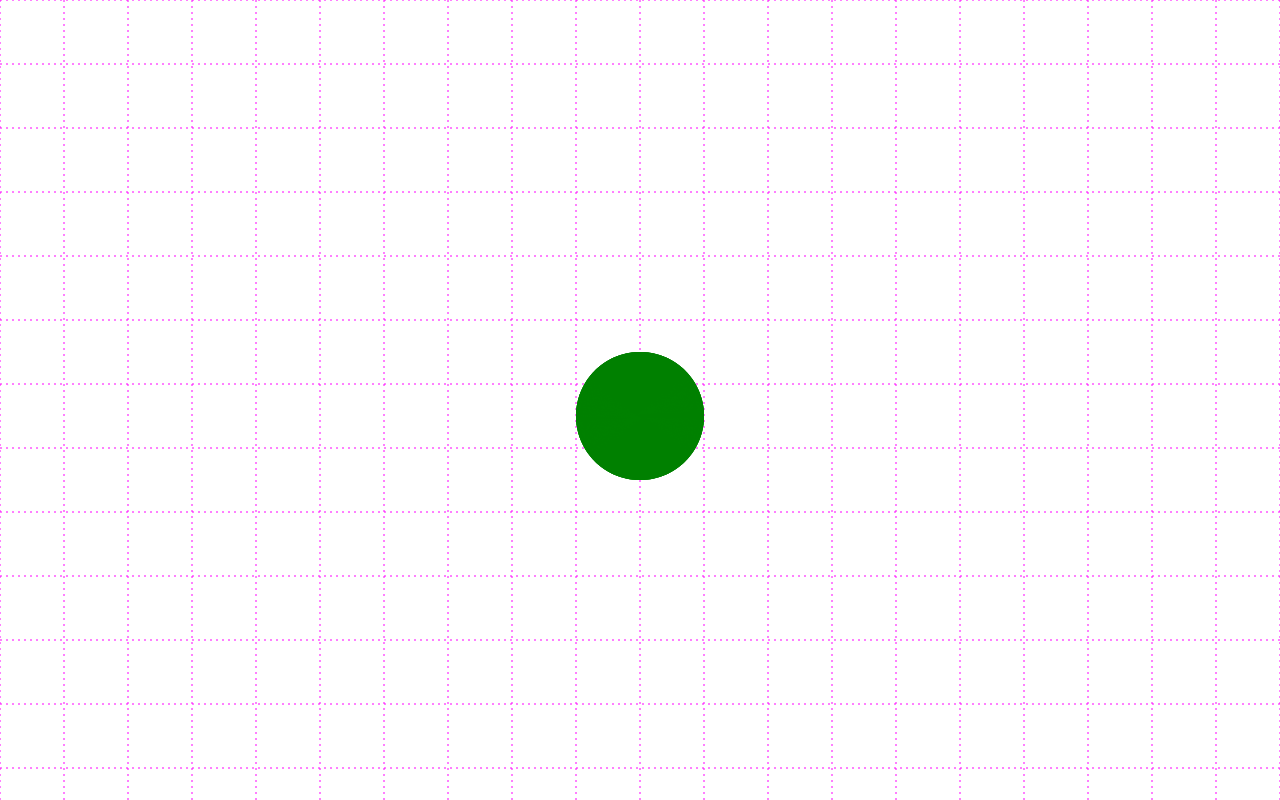
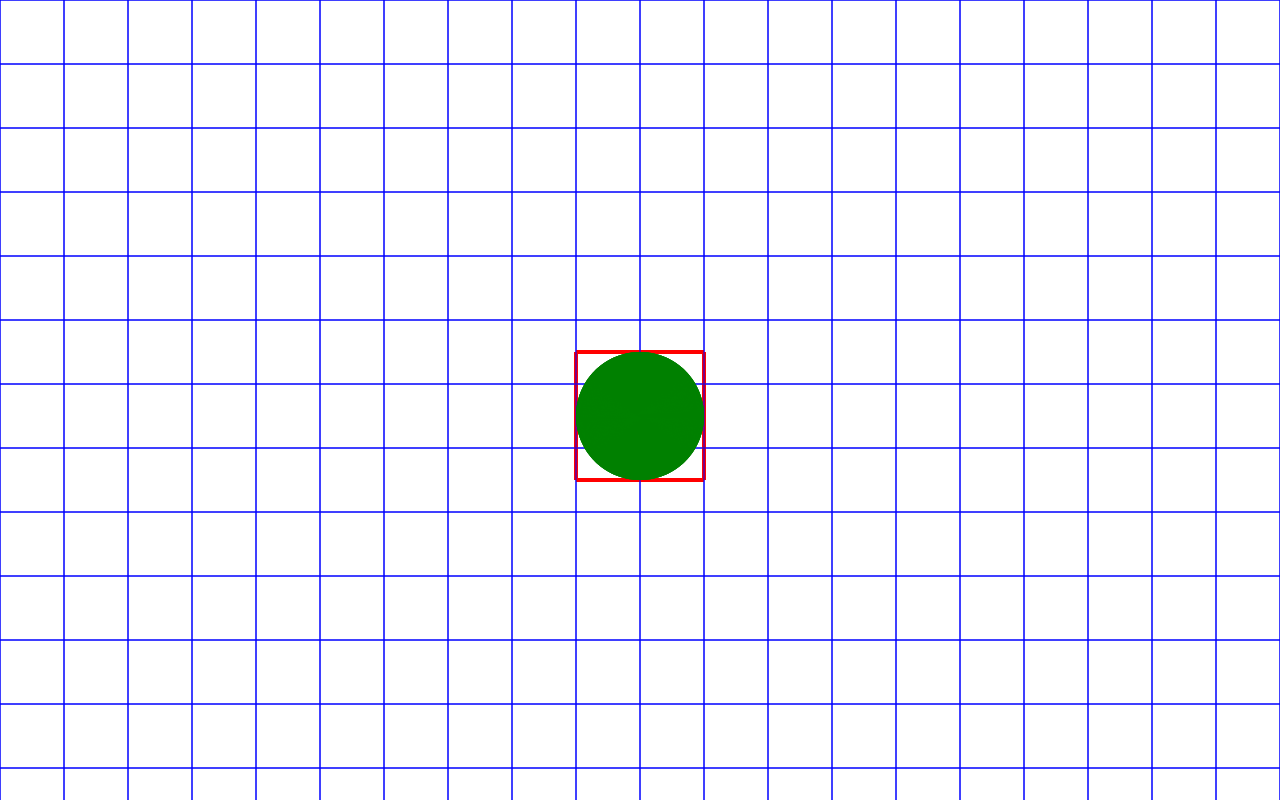
Before and after one commit to projektorius96/COM-v290426, a website built with Vite: page index.html in a window 1280 px wide. Built offline with nearby package versions, Linux system fonts and the light colour scheme.

Commit message:
follow-up: shaping the API (part 3)

```diff
--- a/implementation/index.js
+++ b/implementation/app.js
@@ -1,19 +1,13 @@
-// === WRAPPER-DEFINED IMPORTS ===
-import { ResponsiveCanvas } from '../src/responsive-canvas.js';
-
-// === USER-DEFINED IMPORTS ===
-import Views from './views/index.js';
-
-export class Stage {
+export default class Stage {
 
     static init({ container }) {
 
-        // Canvas host
+        // Initiating the Stage (entry point)
         const stage = document.createElement('div');
-        container.appendChild(stage);
+            container.appendChild(stage);
 
-        // // Clear previous canvases (layers)
-        // stage.innerHTML = '';
+        // // Clear previous canvas[-es] (a.k.a. layer[-s])
+        stage.innerHTML = '';
 
         Object.assign(stage, { on: this.on.bind(null, stage) })
 
--- /dev/null
+++ b/implementation/entry.js
@@ -0,0 +1,38 @@
+import { setRange, PRINT } from './utils.js';
+import userConfig from './user-config.json' with {type: 'json'};
+import App from './app.js';
+import Views from './views/index.js';
+
+/**
+ *
+ * @return {void}
+ */
+export default function ({Layer}) {
+
+const { ID, COLOR } = PRINT;
+
+App
+.init({
+    container: document.getElementById(ID.app)
+})
+.on(({ stage }) => {
+
+    Views.Square.draw({
+        container: new Layer({ stage, gridConfig: userConfig.grid })
+    })
+
+    Views.Line.draw({
+            container: new Layer({ stage, gridConfig: userConfig.grid })
+            ,
+            options: {
+                points: [
+                    ...setRange(0, 1, 90 * 4).map((coord) => (coord = { x: coord, y: coord }))
+                ],
+                color: COLOR.green, lineWidth: 4
+            }
+        });
+    });
+
+    return;
+
+}
--- a/implementation/user-config.js
+++ /dev/null
@@ -1,8 +0,0 @@
-export const userConfig = {
-    grid: {
-        scale: 20,
-        color : 'magenta',
-        dotted : true,
-        lineWidth : 1,
-    }
-}
--- /dev/null
+++ b/implementation/user-config.json
@@ -0,0 +1,8 @@
+{
+    "grid" : {
+        "scale": 20,
+        "color" : "blue",
+        "dotted" : false,
+        "lineWidth" : 1
+    }
+}
--- a/implementation/utils.js
+++ b/implementation/utils.js
@@ -43,8 +43,29 @@ export function setRange(start, step, end, isIncluded=true, skip = []) {
  * @param {Number} deg - angle degrees, hence `"deg"`
  * @returns takes a the input and converts it to raw number in radians
  */
-export function degToRad(deg){
+export function degToRad(deg) {
     return (
         deg * (Math.PI / 180)
     )
 }
+
+/* === MISC. === */
+
+const Print = new Proxy(
+    Object.create(null)
+    ,
+    {
+        get(nil, key) {
+            return `${key}`;
+        }
+    }
+)
+
+export const PRINT = Object.assign(
+    Object.create(null)
+    ,
+    {
+        [Print.COLOR] : Print,
+        [Print.ID] : Print,
+    }
+)
--- a/implementation/views/index.js
+++ b/implementation/views/index.js
@@ -1,7 +1,9 @@
-import { Line } from "./line-view";
+import { Line } from "./line-view.js";
+import { Square } from "./square-view.js";
 
 export default class {
 
     static Line = Line;
+    static Square = Square;
 
 }
--- a/implementation/views/square-view.js
+++ b/implementation/views/square-view.js
@@ -1,8 +1,8 @@
 import { degToRad } from "../utils.js";
 
-export class Line {
+export class Square {
 
-    static draw({container, options = { points: [], color: 'grey', lineWidth: 2 }}) {
+    static draw({container, options = { color: 'red', lineWidth: 4 }}) {
 
         container.onRender((ctx, grid) => {
 
--- a/package.json
+++ b/package.json
@@ -1,6 +1,6 @@
 {
   "name": "html-in-canvas",
-  "version": "0.0.1",
+  "version": "0.0.2",
   "private": true,
   "type": "module",
   "scripts": {
--- a/src/main.js
+++ b/src/main.js
@@ -1,27 +1,5 @@
-import './style.css'
-import Views from '../implementation/views/index.js';
-import { setRange } from '../implementation/utils.js';
-import { Stage } from '../implementation/index.js';
-import { userConfig } from '../implementation/user-config.js';
-import { ResponsiveCanvas as Layer } from './responsive-canvas.js';
+import './style.css' with {type: 'css'};
+import { ResponsiveCanvas } from "./responsive-canvas.js";
+import EntryPoint from "../implementation/entry.js";
 
-void function main() {
-
-  Stage
-  .init({
-    container: document.getElementById('app')
-  })
-  .on(({stage})=>{
-    Views.Line.draw({
-      container: new Layer({stage, gridConfig: userConfig.grid})
-      ,
-      options: {
-        points: [
-          ...setRange(0, 1, 90*4).map( (coord)=>(coord = {x: coord, y: coord}) )
-        ],
-        color: 'green', lineWidth: 4
-      }
-    });
-  });
-
-}();
+EntryPoint({Layer: ResponsiveCanvas});
--- a/src/style.css
+++ b/src/style.css
@@ -9,6 +9,8 @@ body {
     margin: 0;
 }
 
+@layer top {
+
     div:has(canvas) {
         position: absolute;
             top: 0;
@@ -16,3 +18,11 @@ div:has(canvas) {
         width: 100vw;
         height: 100vh;
     }
+
+    canvas {
+        position: inherit;
+        top: inherit;
+        left: inherit;
+    }
+
+}
```
Also changed, not shown: 1 other file. Lines whose indentation alone changed are shown as unchanged.
